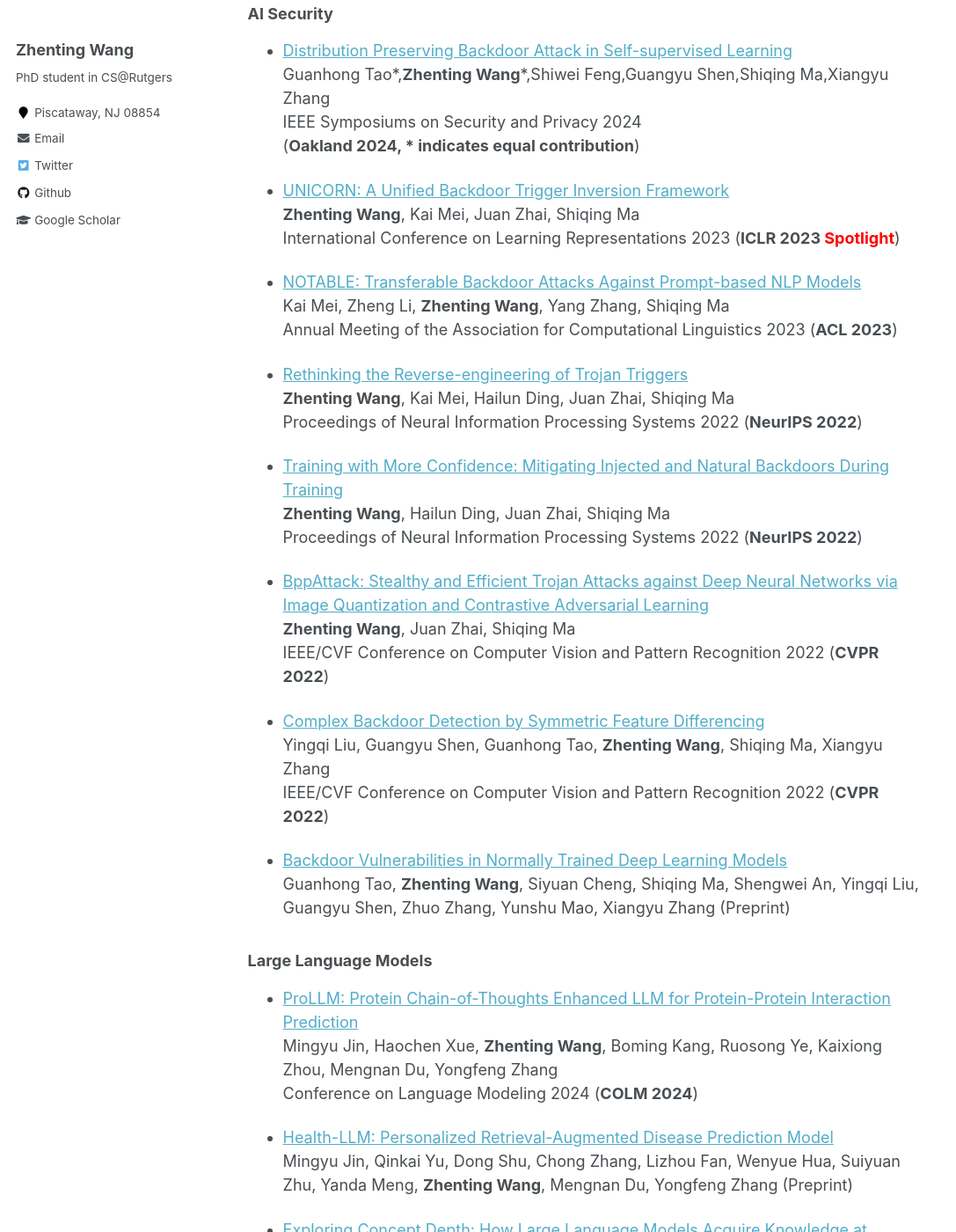
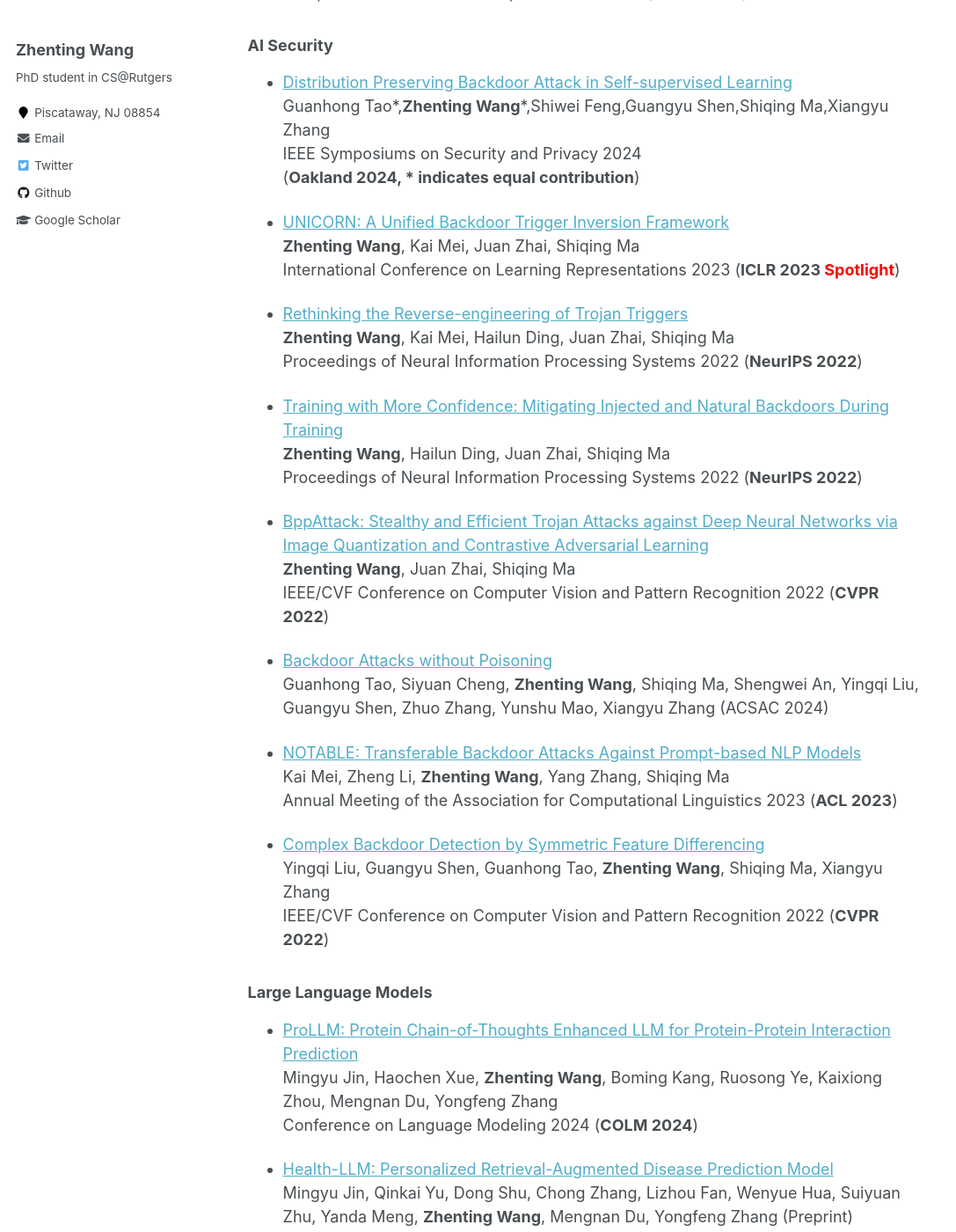
Before and after one commit to ZhentingWang/zhentingwang.github.io, a Jekyll site: the page built from _pages/about.md, in a window 1280 px wide and 1400 px high, scrolled down 2525 px. Shown: the whole window at 88% size, without its empty margins (0-1087 px from the left). Built offline with Jekyll 4.4.1, drawn with Linux system fonts in a browser that asks for light colours; some of the changed text lies outside the part shown.

Commit message:
Update about.md

```diff
--- a/_pages/about.md
+++ b/_pages/about.md
@@ -15,6 +15,7 @@ redirect_from:
 
 News
 ======
+* [2024-08] 1 paper is accepted to ACSAC 2024.
 * [2024-08] I am invited as a reviewer of ICLR 2025.
 * [2024-07] I am invited as a reviewer of AAAI 2025.
 * [2024-07] 1 paper is accepted to COLM 2024. Congrates to Mingyu and Haochen!
@@ -69,13 +70,12 @@ International Conference on Learning Representations 2024 (**ICLR 2024**)
 **Zhenting Wang**, Chen Chen, Yi Zeng, Lingjuan Lyu, Shiqing Ma
 Proceedings of Neural Information Processing Systems 2023 (**NeurIPS 2023**)
 
+* [Evaluating and Mitigating IP Infringement in Visual Generative AI](https://arxiv.org/pdf/2406.04662)
+**Zhenting Wang**, Chen Chen, Vikash Sehwag, Minzhou Pan, Lingjuan Lyu (Preprint)
+
 * [Finding needles in a haystack: A Black-Box Approach to Invisible Watermark Detection](https://arxiv.org/pdf/2403.15955.pdf)
 Minzhou Pan, **Zhenting Wang**, Xin Dong, Vikash Sehwag, Lingjuan Lyu, Xue Lin
 European Conference on Computer Vision 2024 (**ECCV 2024**)
-
-* [Evaluating and Mitigating IP Infringement in Visual Generative AI](https://arxiv.org/pdf/2406.04662)
-**Zhenting Wang**, Chen Chen, Vikash Sehwag, Minzhou Pan, Lingjuan Lyu (Preprint)
-
 
 ### AI Security
 
@@ -87,10 +87,6 @@ IEEE Symposiums on Security and Privacy 2024
 * [UNICORN: A Unified Backdoor Trigger Inversion Framework](https://arxiv.org/abs/2304.02786)
 **Zhenting Wang**, Kai Mei, Juan Zhai, Shiqing Ma
 International Conference on Learning Representations 2023 (**ICLR 2023 <font color=red>Spotlight</font>**)
-
-* [NOTABLE: Transferable Backdoor Attacks Against Prompt-based NLP Models](https://arxiv.org/abs/2305.17826)
-Kai Mei, Zheng Li, **Zhenting Wang**, Yang Zhang, Shiqing Ma
-Annual Meeting of the Association for Computational Linguistics 2023 (**ACL 2023**)
 
 * [Rethinking the Reverse-engineering of Trojan Triggers](https://arxiv.org/abs/2210.15127)
 **Zhenting Wang**, Kai Mei, Hailun Ding, Juan Zhai, Shiqing Ma
@@ -104,12 +100,16 @@ Proceedings of Neural Information Processing Systems 2022 (**NeurIPS 2022**)
 **Zhenting Wang**, Juan Zhai, Shiqing Ma
 IEEE/CVF Conference on Computer Vision and Pattern Recognition 2022 (**CVPR 2022**)
 
+* [Backdoor Attacks without Poisoning](https://arxiv.org/abs/2211.15929)
+Guanhong Tao, Siyuan Cheng, **Zhenting Wang**, Shiqing Ma, Shengwei An, Yingqi Liu, Guangyu Shen, Zhuo Zhang, Yunshu Mao, Xiangyu Zhang (ACSAC 2024)
+
+* [NOTABLE: Transferable Backdoor Attacks Against Prompt-based NLP Models](https://arxiv.org/abs/2305.17826)
+Kai Mei, Zheng Li, **Zhenting Wang**, Yang Zhang, Shiqing Ma
+Annual Meeting of the Association for Computational Linguistics 2023 (**ACL 2023**)
+
 * [Complex Backdoor Detection by Symmetric Feature Differencing](https://www.cs.purdue.edu/homes/taog/docs/CVPR22_Liu.pdf)
 Yingqi Liu, Guangyu Shen, Guanhong Tao, **Zhenting Wang**, Shiqing Ma, Xiangyu Zhang
 IEEE/CVF Conference on Computer Vision and Pattern Recognition 2022 (**CVPR 2022**)
-
-* [Backdoor Vulnerabilities in Normally Trained Deep Learning Models](https://arxiv.org/abs/2211.15929)
-Guanhong Tao, **Zhenting Wang**, Siyuan Cheng, Shiqing Ma, Shengwei An, Yingqi Liu, Guangyu Shen, Zhuo Zhang, Yunshu Mao, Xiangyu Zhang (Preprint)
 
 ### Large Language Models
 
```
